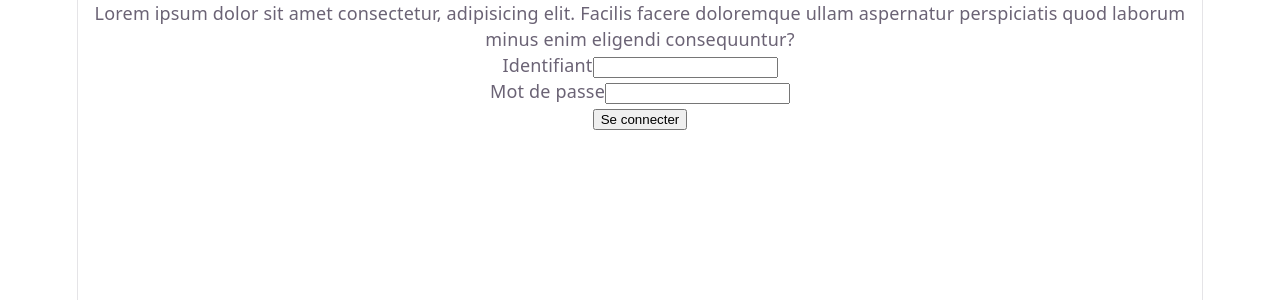
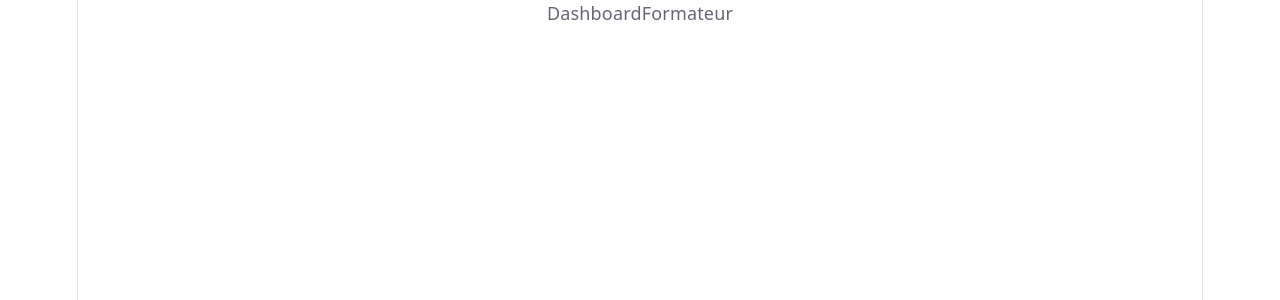
Before and after one commit to porte-christophe/la-bonne-salle-au-bon-moment, a React (Vite) app: page /dashboardFormateur in a window 1280 px wide. Shown: the top 300 px of the page. Built offline with nearby package versions, Linux system fonts and the light colour scheme.

Commit message:
feat/e1-us-01: routes fonctionnelles

```diff
--- a/src/App.tsx
+++ b/src/App.tsx
@@ -1,14 +1,14 @@
 // Imports
-import './App.css';
-import Connexion from './pages/connexion';
+import { BrowserRouter } from "react-router";
+import AppRoutes from "./AppRoutes";
 
 // Compoment
 function App() {
 
   return (
-    <>
-      <Connexion />
-    </>
+    <BrowserRouter>
+      <AppRoutes />
+    </BrowserRouter>
   )
 }
 export default App;
--- /dev/null
+++ b/src/AppRoutes.tsx
@@ -0,0 +1,18 @@
+//Imports
+import { Routes, Route } from "react-router";
+import Connexion from "./pages/connexion";
+import DashboardAdmin from "./pages/dashboard-admin";
+import DashboardFormateur from "./pages/dashboard-formateur";
+
+//Composant
+function AppRoutes() {
+	return (
+		<Routes>
+			<Route path="/" element={<Connexion/>} />
+			<Route path="/dashboardAdmin" element={<DashboardAdmin/>} />
+			<Route path="/dashboardFormateur" element={<DashboardFormateur/>} />
+		</Routes>
+	);
+}
+
+export default AppRoutes;
--- /dev/null
+++ b/src/pages/dashboard-formateur.tsx
@@ -0,0 +1,12 @@
+// ---------- Imports --------
+import './dashboard-formateur.css';
+
+//--------- Component ---------
+function DashboardFormateur(){
+    return (
+      <>  <p>DashboardFormateur</p></>
+    )
+
+}
+
+export default DashboardFormateur;
--- a/src/pages/dashboardFormateur.tsx
+++ /dev/null
@@ -1 +0,0 @@
-<p>dashboard Formateur</p>
```
Also changed, not shown: src/pages/dashboard-formateur.css (added).
